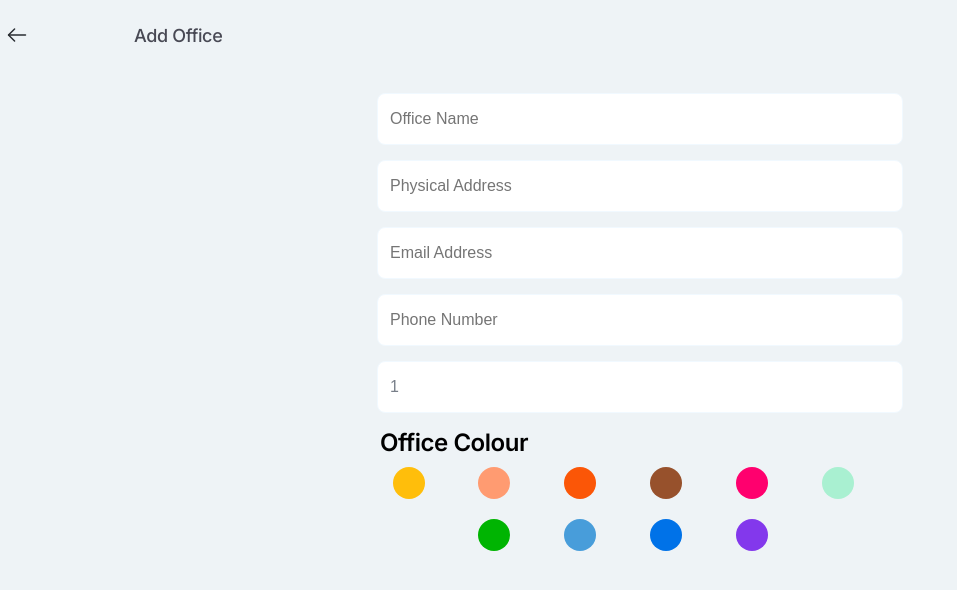
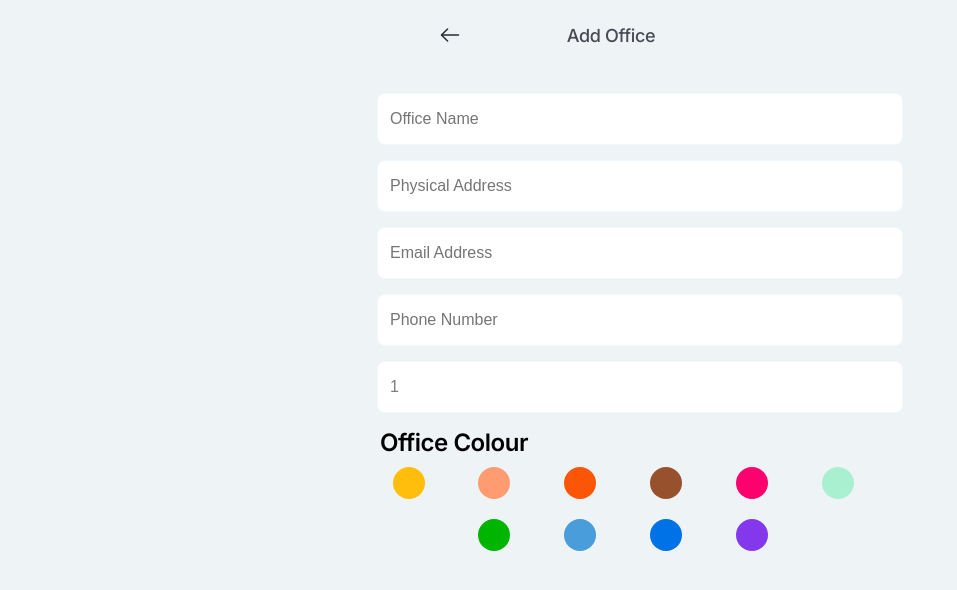
Before and after one commit to MONTYYYYY/offices, a React (Create React App) app: page /office/add in a window 1280 px wide. Shown: the top 590 px of the page, without its empty margins (0-957 px from the left). Built offline with nearby package versions, Linux system fonts and the light colour scheme.

Commit message:
Fix Header alignment

```diff
--- a/src/layouts/Header.tsx
+++ b/src/layouts/Header.tsx
@@ -16,12 +16,12 @@ function Header({ title = '', component: Component }:IHeaderProps) {
   return (
     <HeaderStyles.Body>
       <HeaderStyles.Header>
-        <div className="d-flex center-child-items">
+        <HeaderStyles.HeaderGroup className="center-child-items">
           <Buttons.TextButton onClick={handleNavigateBack}>
             <HeaderStyles.BackButtonIcon src={Images.ArrowLeft} />
           </Buttons.TextButton>
           <HeaderStyles.HeaderTitle>{title}</HeaderStyles.HeaderTitle>
-        </div>
+        </HeaderStyles.HeaderGroup>
       </HeaderStyles.Header>
       <HeaderStyles.Bottom>
         <Component />
--- a/src/layouts/styles.ts
+++ b/src/layouts/styles.ts
@@ -1,4 +1,5 @@
 import styled from 'styled-components/macro';
+import SCREEN_SIZES from '../constants/MediaQueries';
 
 const Body = styled.main`
     display:flex;
@@ -34,8 +35,22 @@ const BackButtonIcon = styled.img`
 
 `;
 
+const HeaderGroup = styled.span`
+ display:flex;
+
+ @media (max-width: ${SCREEN_SIZES.MOBILE_MAX}px){
+    width: 233px;
+ }
+ @media (min-width: ${SCREEN_SIZES.TABLET_MIN}px){
+    align-self: center;
+    width: 85%;
+ }
+
+`;
+
 const HeaderStyles = {
   Header,
+  HeaderGroup,
   BackButtonIcon,
   Body,
   Bottom,
```
